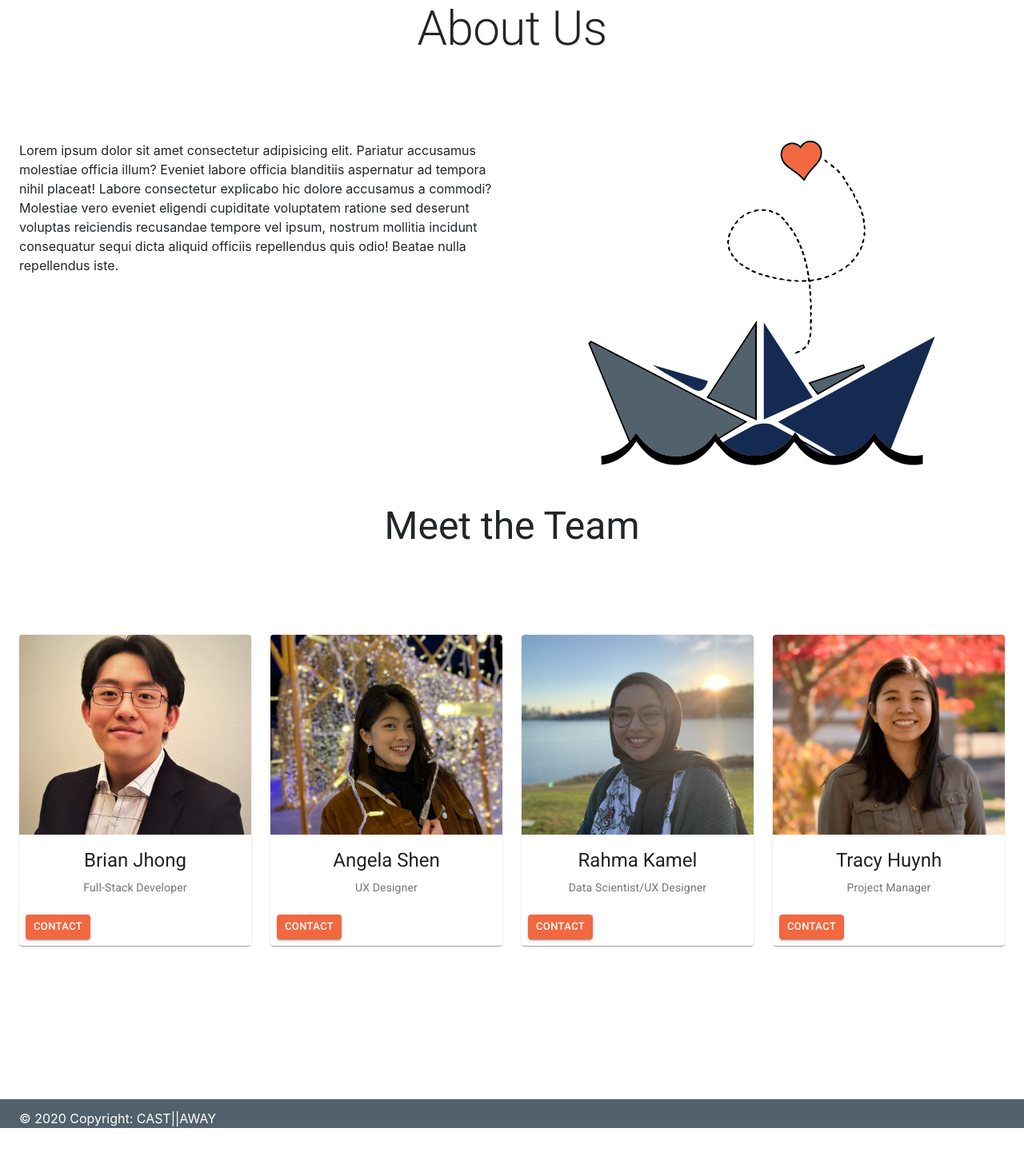
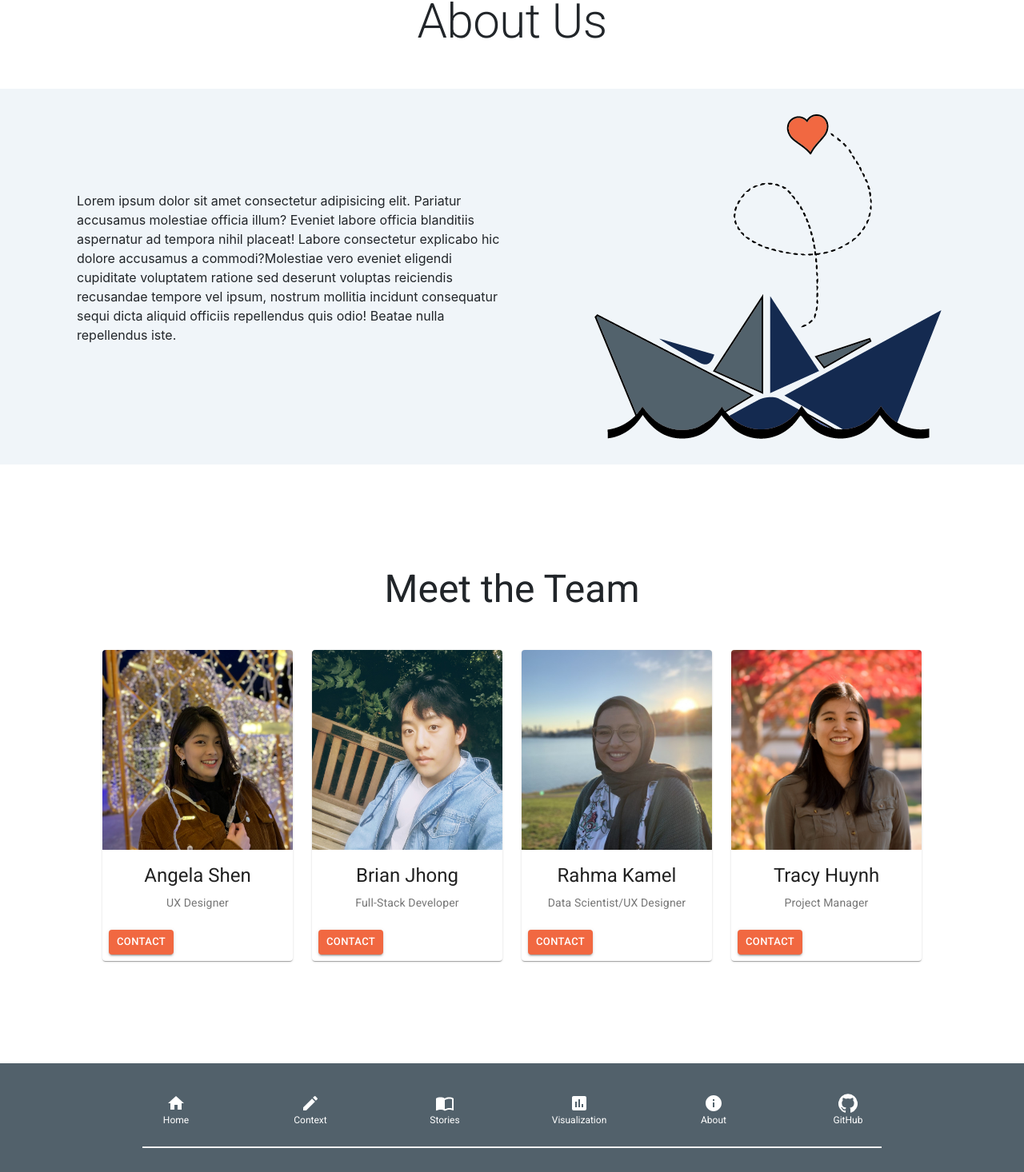
Before and after one commit to JhongHawan/CastAway, a React (Create React App) app in the folder frontend/: page /about in a window 1280 px wide. Shown: the part 130-1596 px from the top of the page at 80% size. Before the commit the page ends 1541 px from the top, so only its background shows below. Built offline with nearby package versions, Linux system fonts and the light colour scheme; a web font is replaced by a local one.

Commit message:
Finished the about page

```diff
--- a/frontend/src/App.css
+++ b/frontend/src/App.css
@@ -39,7 +39,7 @@
     font-style: normal;
 }
 
-h1.brand {
+.brand {
     color: #F16841;
     font-family: zeitung, sans-serif;
     font-weight: 600;
--- a/frontend/src/components/About/About.js
+++ b/frontend/src/components/About/About.js
@@ -16,9 +16,17 @@ const useStyles = makeStyles(theme => ({
   header: {
     margin: theme.spacing(6)
   },
-  marginTop: {
-    marginTop: theme.spacing(6),
-    paddingTop: theme.spacing(6)
+  teamSection: {
+    margin: "10%"
+  },
+  missionSection: {
+    background: "#F0F5F9",
+    paddingTop: "2.5%",
+    paddingBottom: "2.5%"
+  },
+  missionParagraph: {
+    margin: "15% auto",
+    marginLeft: "15%"
   }
 }));
 
@@ -27,7 +35,6 @@ function About() {
 
   return(
    <div className={classes.root}>
-    <Container>
     <Typography
         component="h2"
         variant="h2"
@@ -38,32 +45,28 @@ function About() {
       >
         About Us
       </Typography>
-      <main>
       {/* Put into Mission statement component */}
       <Grid
         container
         direction="row"
-          spacing={2}
         align="center"
-          className={classes.marginTop}
+        className={classes.missionSection}
       >
-          <Grid item xs={12} sm={6}>
-            <div align="left">
+        <Grid item xs={3} sm={6}>
+          <div align="left" className={classes.missionParagraph}>
             <p>
               Lorem ipsum dolor sit amet consectetur adipisicing elit. Pariatur accusamus molestiae officia illum? Eveniet labore officia blanditiis aspernatur ad tempora nihil placeat! Labore consectetur explicabo hic dolore accusamus a commodi?Molestiae vero eveniet eligendi cupiditate voluptatem ratione sed deserunt voluptas reiciendis recusandae tempore vel ipsum, nostrum mollitia incidunt consequatur sequi dicta aliquid officiis repellendus quis odio! Beatae nulla repellendus iste.
             </p>
           </div>
         </Grid>
-          <Grid item xs={12} sm={6}>
+        <Grid item xs={3} sm={6}>
           <img src="/castawayLogo.png" alt="Logo"/>
         </Grid>
       </Grid>
-        <TeamSection
-          className={classes.marginTop}
-        >
+      <div className={classes.teamSection}>
+        <TeamSection>
         </TeamSection>
-      </main>
-    </Container>
+      </div>
     <Footer></Footer>
    </div>
   );
--- /dev/null
+++ b/frontend/src/components/About/BottomNav.js
@@ -0,0 +1,92 @@
+import React from 'react';
+import { makeStyles } from '@material-ui/core/styles';
+import BottomNavigation from '@material-ui/core/BottomNavigation';
+import BottomNavigationAction from '@material-ui/core/BottomNavigationAction';
+import { Link } from 'react-router-dom';
+import HomeIcon from '@material-ui/icons/Home';
+import ContextIcon from '@material-ui/icons/Create';
+import StoriesIcon from '@material-ui/icons/ImportContacts';
+import VisualizationIcon from '@material-ui/icons/InsertChart';
+import AboutIcon from '@material-ui/icons/Info';
+import GitHubIcon from '@material-ui/icons/GitHub';
+
+const useStyles = makeStyles({
+  root: {
+    width: "100%",
+    color: "#FFFFFF",
+    background: "#52616B"
+  },
+  navigationLink: {
+    color: "#FFFFFF",
+    "&:hover": {
+      color: "#F16841",
+      textDecoration: "none"
+    }
+  }
+});
+
+function BottomNav() {
+  const classes = useStyles();
+  const [value, setValue] = React.useState(0);
+
+  return (
+    <BottomNavigation
+      value={value}
+      onChange={(event, newValue) => {
+        setValue(newValue);
+      }}
+      showLabels
+      className={classes.root}
+    >
+      <BottomNavigationAction
+        component={Link}
+        to="/"
+        label="Home"
+        icon={<HomeIcon/>}
+        className={classes.navigationLink}
+        value="home"
+      />
+      <BottomNavigationAction
+        component={Link}
+        to="/context"
+        label="Context"
+        icon={<ContextIcon/>}
+        className={classes.navigationLink}
+        value="context"
+      />
+      <BottomNavigationAction
+        component={Link}
+        to="/stories"
+        label="Stories"
+        icon={<StoriesIcon/>}
+        className={classes.navigationLink}
+        value="stories"
+      />
+      <BottomNavigationAction
+        component={Link}
+        to="/visualization"
+        label="Visualization"
+        icon={<VisualizationIcon/>}
+        className={classes.navigationLink}
+        value="visualization"
+      />
+      <BottomNavigationAction
+        component={Link}
+        to="/about"
+        label="About"
+        icon={<AboutIcon/>}
+        className={classes.navigationLink}
+        value="about"
+      />
+      <BottomNavigationAction
+        href="https://github.com/JhongHawan/InfoCapstone2020"
+        label="GitHub"
+        icon={<GitHubIcon />}
+        className={classes.navigationLink}
+        value="github"
+      />
+    </BottomNavigation>
+  );
+}
+
+export default BottomNav;
--- a/frontend/src/components/About/Footer.js
+++ b/frontend/src/components/About/Footer.js
@@ -1,19 +1,39 @@
 import React from 'react';
 import Container from '@material-ui/core/Container';
-import Typography from '@material-ui/core/Typography';
 import { makeStyles } from '@material-ui/core/styles';
-import Grid from '@material-ui/core/Grid';
-import GridItem from '@material-ui/core/GridList';
-import TeamCard from './TeamCard';
+import BottomNav from './BottomNav';
 
 const useStyles = makeStyles(theme => ({
   footer: {
+    display: "flex",
+    justifyContent: "center",
     color: "#FFFFFF",
     background: "#52616B",
-    marginTop: "15%"
+    marginTop: "5%",
+    fontSize: ".5rem"
   },
   copyright: {
-    color: "#FFFFFF"
+    display: "flex",
+    color: "#FFFFFF",
+    justifyContent: "center",
+    marginTop: "2.5%",
+    marginBottom: "1%",
+    "&:hover": {
+      color: "#F16841",
+      textDecoration: "none"
+    }
+  },
+  bottomNav: {
+    color: "#FFFFFF",
+    marginTop: "0"
+  },
+  hr: {
+    background: "#FFFFFF",
+    height: "1px",
+    width: "75%"
+  },
+  container: {
+    marginTop: "2.5%"
   }
 }));
 
@@ -22,22 +42,11 @@ function Footer() {
 
   return(
    <div className={classes.footer}>
-    <Container>
-      <Grid
-        container
-        direction="row"
-        spacing={3}
-        align="center"
-      >
-        <Grid item xs={12} sm={6}>
-
-        </Grid>
-        <Grid item xs={12} sm={6}>
-
-        </Grid>
-      </Grid>
-      <div className={classes.copyright}>
-        © 2020 Copyright: <a className={classes.copyright} href="https://jhonghawan.github.io/InfoCapstone2020/">CAST||AWAY</a>
+    <Container className={classes.container}>
+      <BottomNav className={classes.bottomNav}></BottomNav>
+      <hr className={classes.hr}></hr>
+      <div>
+        <a className={classes.copyright} href="https://jhonghawan.github.io/InfoCapstone2020/">© 2020 Copyright: CAST||AWAY</a>
       </div>
     </Container>
    </div>
--- a/frontend/src/components/About/TeamCard.js
+++ b/frontend/src/components/About/TeamCard.js
@@ -26,7 +26,7 @@ const TeamCard = (props) => {
       <CardActionArea>
         <CardMedia
           component="img"
-          alt={props.imageTitle}
+          alt={props.imgTitle}
           height="250"
           image={props.imgPath}
           title={props.imgTitle}
@@ -41,7 +41,7 @@ const TeamCard = (props) => {
         </CardContent>
       </CardActionArea>
       <CardActions>
-        <Button variant="contained" size="small" color="success" className={classes.button}>
+        <Button variant="contained" size="small" href={`mailto:${props.contact}`} className={classes.button}>
           Contact
         </Button>
       </CardActions>
--- a/frontend/src/components/About/TeamSection.js
+++ b/frontend/src/components/About/TeamSection.js
@@ -5,18 +5,11 @@ import Grid from '@material-ui/core/Grid';
 import TeamCard from './TeamCard';
 
 const useStyles = makeStyles(theme => ({
-  root: {
-    flexGrow: 1
-  },
   bargraph: {
     color: '#white'
   },
   header: {
     margin: theme.spacing(6)
-  },
-  marginTop: {
-     marginTop: theme.spacing(6),
-     paddingTop: theme.spacing(6)
   }
 }));
 
@@ -24,8 +17,7 @@ function TeamSection() {
   const classes = useStyles();
 
   return(
-   <div className={classes.root}>
-      {/* Put into Team component  */}
+   <div>
       <Typography
          component="h2"
          variant="h3"
@@ -41,8 +33,17 @@ function TeamSection() {
          direction="row"
          spacing={3}
          align="center"
-         className={classes.marginTop}
       >
+         <Grid item xs={12} sm={3}>
+         <TeamCard
+            className={classes.TeamCard}
+            imgPath="/angela.png"
+            imgTitle="angela"
+            teamName="Angela Shen"
+            description="UX Designer"
+            contact="angelashen0607@gmail.com"
+            />
+         </Grid>
          <Grid item xs={12} sm={3}>
          <TeamCard
             className={classes.TeamCard}
@@ -51,16 +52,6 @@ function TeamSection() {
             teamName="Brian Jhong"
             description="Full-Stack Developer"
             contact="jhongb@uw.edu"
-            />
-         </Grid>
-         <Grid item xs={12} sm={3}>
-         <TeamCard
-            className={classes.TeamCard}
-            imgPath="/angela.png"
-            imgTitle="angela"
-            teamName="Angela Shen"
-            description="UX Designer"
-            contact="angelashen0607@gmail.com"
             />
          </Grid>
          <Grid item xs={12} sm={3}>
--- a/frontend/src/components/Navbar.js
+++ b/frontend/src/components/Navbar.js
@@ -9,12 +9,20 @@ import Logo from './Logo';
 import '../App.css';
 import { Grid, Typography } from '@material-ui/core';
 
+const useStyles = makeStyles(theme => ({
+  hamburgerIcon: {
+    // Customize the navbar hamburger menu later.
+    borderColor: "#f31baa"
+  }
+}));
 
 // TODO: change the font of the links in navbar
 function NavBar() {
+  const classes = useStyles();
+
   return (
-    <Navbar collapseOnSelect expand="lg" variant="light" className="">
-      <Navbar.Toggle aria-controls="responsive-navbar-nav" />
+    <Navbar collapseOnSelect expand="lg" className="sticky">
+      <Navbar.Toggle aria-controls="responsive-navbar-nav" className={classes.hamburgerIcon}/>
       <Navbar.Brand className="ml-auto" as={Link} to="/">
         {/* <Logo className="logo" /> */}
         <Grid container justify="center" alignItems="center" spacing={1}>
@@ -22,13 +30,12 @@ function NavBar() {
             <img src="castawayLogo.png" width="50px" alt="castaway boat logo" />
           </Grid>
           <Grid item align="center">
-            <h1 className="brand">CAST| |AWAY</h1>
+            <h4 className="brand">CAST| |AWAY</h4>
           </Grid>
         </Grid>
       </Navbar.Brand>
       <Navbar.Collapse id="responsive-navbar-nav">
         <Nav className="mr-auto">
-          <Nav.Link as={Link} to="/">Home</Nav.Link>
           <Nav.Link as={Link} to="/context">Context</Nav.Link>
           <Nav.Link as={Link} to="/stories">Stories</Nav.Link>
           <Nav.Link as={Link} to="/visualization">Visualization</Nav.Link>
```
Also changed, not shown: frontend/src/components/AppNavBar.js (deleted, +0 -89 lines), frontend/public/brian.jpg. Lines whose indentation alone changed are shown as unchanged.
